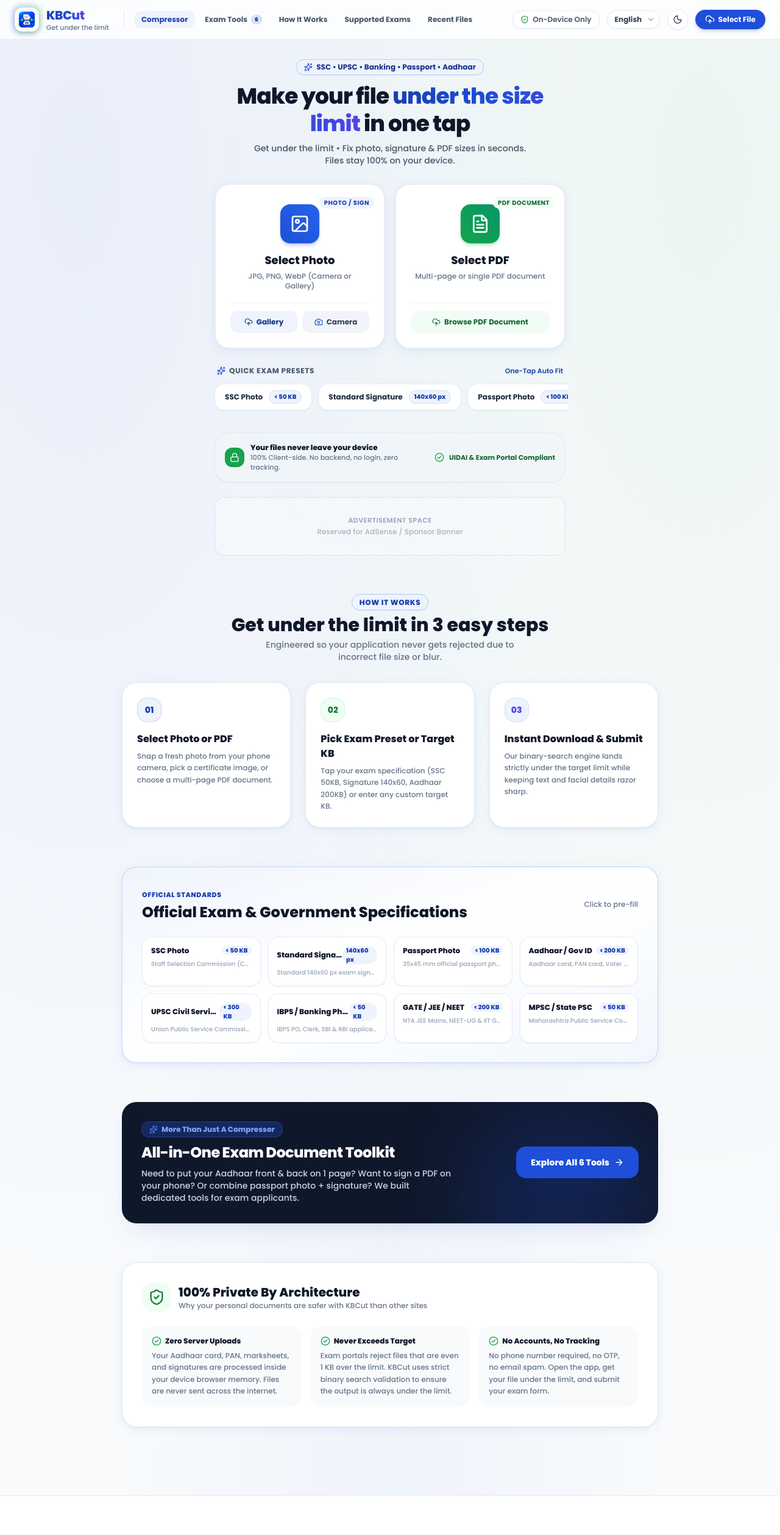
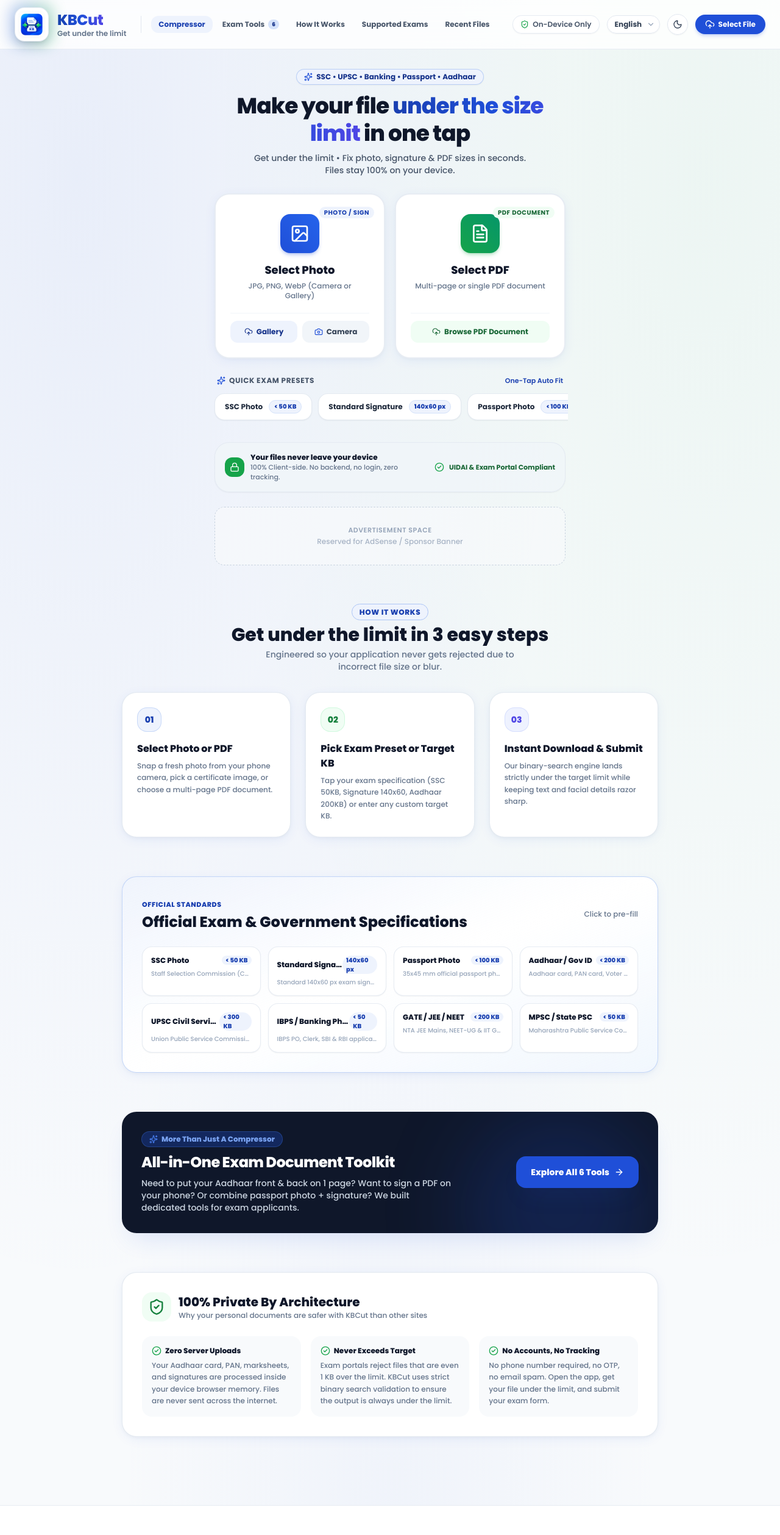
Before and after one commit to kunalpawar9403/KBCut, a React (Vite) app: page / in a window 1280 px wide. Shown: the top 2517 px of the page at 61% size. Built offline with nearby package versions, Linux system fonts and the light colour scheme.

Commit message:
feat(ui): increase logo size and brand typography for crisp visibility

```diff
--- a/src/components/common/Footer.tsx
+++ b/src/components/common/Footer.tsx
@@ -22,17 +22,17 @@
         <div className="grid grid-cols-1 md:grid-cols-2 lg:grid-cols-5 gap-8 lg:gap-10">
           {/* Col 1: Brand & Privacy Guarantee */}
           <div className="lg:col-span-2 space-y-4">
-            <div className="flex items-center space-x-3">
+            <div className="flex items-center space-x-3.5">
               <img
                 src="/logo.png"
                 alt="KBCut Logo"
-                className="w-10 h-10 rounded-2xl shadow-sm object-contain bg-white dark:bg-slate-800 border border-slate-200 dark:border-slate-700 p-1"
+                className="w-14 h-14 rounded-2xl shadow-md object-contain bg-white dark:bg-slate-800 border border-slate-200 dark:border-slate-700 p-1.5"
               />
               <div>
-                <span className="font-extrabold text-xl tracking-tight bg-gradient-to-r from-brand-600 to-indigo-600 dark:from-brand-400 dark:to-indigo-300 bg-clip-text text-transparent">
+                <span className="font-extrabold text-2xl tracking-tight bg-gradient-to-r from-brand-600 to-indigo-600 dark:from-brand-400 dark:to-indigo-300 bg-clip-text text-transparent">
                   KBCut
                 </span>
-                <p className="text-[11px] font-semibold text-slate-500 dark:text-slate-400 -mt-0.5">
+                <p className="text-xs font-semibold text-slate-500 dark:text-slate-400 -mt-0.5">
                   Photo & PDF Size Reducer
                 </p>
               </div>
--- a/src/components/common/Header.tsx
+++ b/src/components/common/Header.tsx
@@ -38,24 +38,24 @@
 
   return (
     <header className="sticky top-0 z-40 w-full glass border-b border-slate-200/80 dark:border-slate-800/80 transition-colors">
-      <div className="max-w-7xl mx-auto px-4 sm:px-6 h-16 sm:h-18 flex items-center justify-between">
+      <div className="max-w-7xl mx-auto px-4 sm:px-6 h-18 sm:h-20 flex items-center justify-between">
         {/* Left: Brand Identity */}
         <div className="flex items-center space-x-6">
           <button
             onClick={onNavigateHome}
-            className="flex items-center space-x-3 text-left focus:outline-none group"
+            className="flex items-center space-x-3.5 text-left focus:outline-none group py-1"
           >
             <div className="relative">
-              <div className="absolute -inset-1 bg-gradient-to-r from-brand-500 to-accent-500 rounded-2xl blur-sm opacity-30 group-hover:opacity-70 transition duration-300" />
+              <div className="absolute -inset-1.5 bg-gradient-to-r from-brand-500 to-accent-500 rounded-2xl blur-md opacity-35 group-hover:opacity-85 transition duration-300" />
               <img
                 src="/logo.png"
                 alt="KBCut Logo"
-                className="relative w-9 h-9 sm:w-10 sm:h-10 rounded-xl shadow-md object-contain bg-white dark:bg-slate-900 border border-slate-200/70 dark:border-slate-700/70 p-0.5 transition-transform group-hover:scale-105"
+                className="relative w-12 h-12 sm:w-14 sm:h-14 rounded-2xl shadow-lg object-contain bg-white dark:bg-slate-900 border border-slate-200/80 dark:border-slate-700/80 p-1 transition-transform group-hover:scale-105"
               />
             </div>
             <div>
               <div className="flex items-center space-x-2">
-                <span className="font-extrabold text-xl tracking-tight bg-gradient-to-r from-brand-600 via-brand-500 to-indigo-600 dark:from-brand-400 dark:via-blue-300 dark:to-indigo-300 bg-clip-text text-transparent font-sans">
+                <span className="font-extrabold text-2xl sm:text-2xl tracking-tight bg-gradient-to-r from-brand-600 via-brand-500 to-indigo-600 dark:from-brand-400 dark:via-blue-300 dark:to-indigo-300 bg-clip-text text-transparent font-sans">
                   KBCut
                 </span>
                 <span className="hidden xs:inline-flex items-center space-x-1 text-[10px] uppercase font-bold tracking-wider px-2 py-0.5 rounded-full bg-accent-50 text-accent-700 dark:bg-accent-950/80 dark:text-accent-400 border border-accent-200/60 dark:border-accent-800/60">
@@ -63,7 +63,7 @@
                   100% Private
                 </span>
               </div>
-              <p className="text-[11px] font-medium text-slate-500 dark:text-slate-400 -mt-0.5 hidden md:block">
+              <p className="text-xs font-semibold text-slate-500 dark:text-slate-400 -mt-0.5 hidden md:block">
                 Get under the limit
               </p>
             </div>
```
